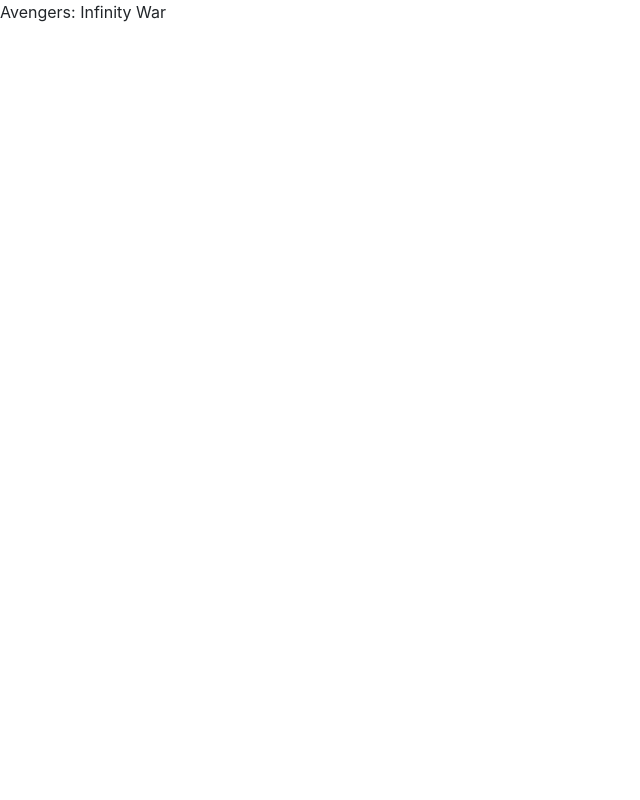
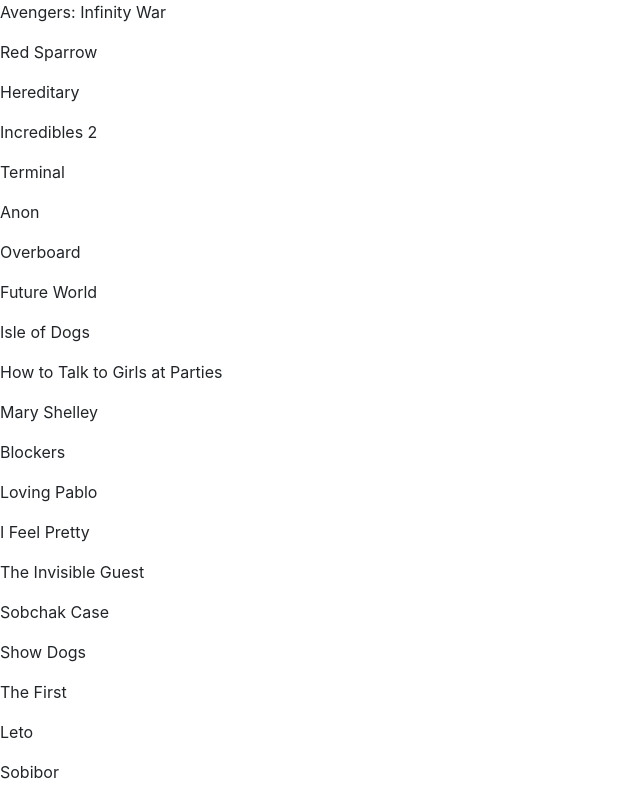
Before and after one commit to onair-lena/Movies-list, a React (Create React App) app: page / in a window 1280 px wide. Shown: the whole page, without its empty margins (0-640 px from the left). Built offline with nearby package versions, Linux system fonts and the light colour scheme.

Commit message:
movies list render

```diff
--- a/src/components/App.jsx
+++ b/src/components/App.jsx
@@ -7,10 +7,18 @@
 class App extends React.Component {
     constructor() {
         super()
+
+        this.state = {
+            movies: moviesData
+        }
     }
     render () {
         console.log(this)
-        return <div>{moviesData[0].title}</div>;
+        return <div>
+            {this.state.movies.map(it => {
+            return <p>{it.title}</p>
+            })}
+        </div>;
     }
 }
 
```
